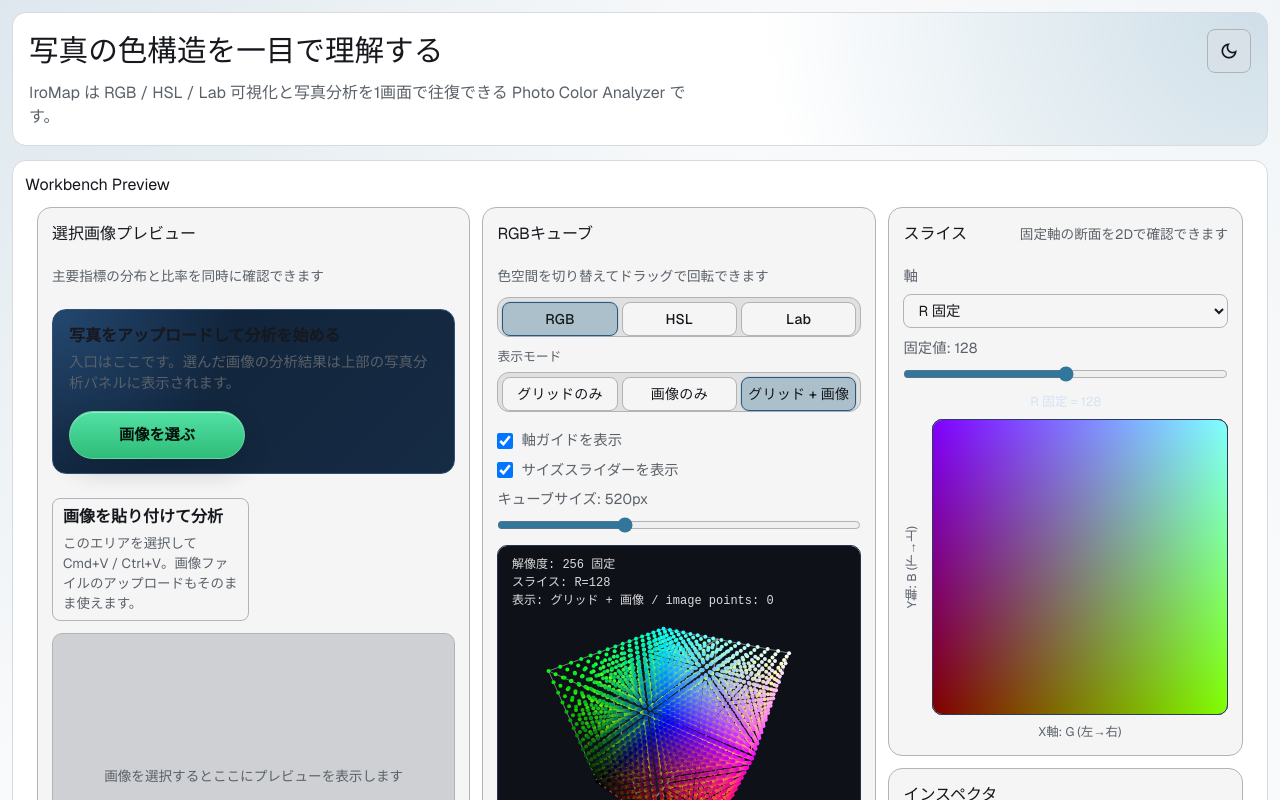
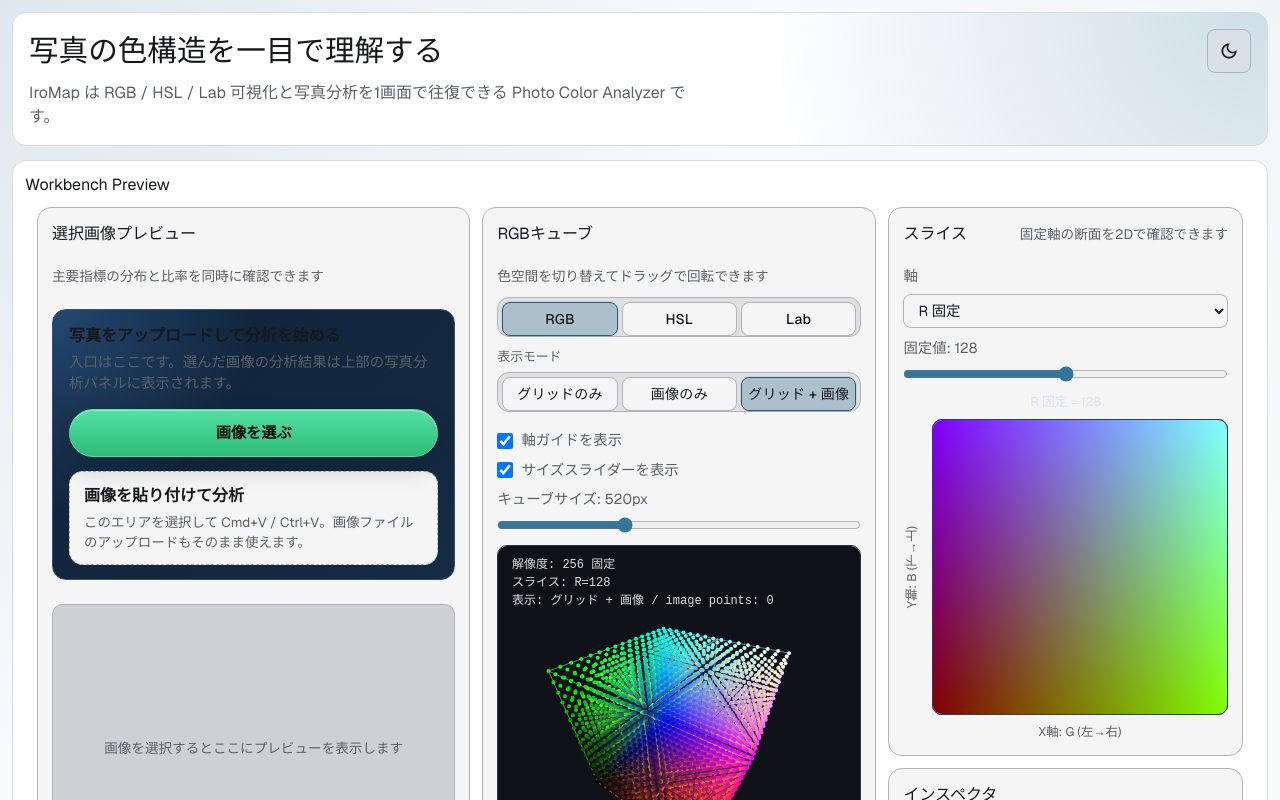
Before and after one commit to Shunkicreate/IroMap, a Next.js app in the folder web/: page / in a window 1280 px wide. Shown: the top 800 px of the page. Built offline with nearby package versions, Linux system fonts and the light colour scheme.

Commit message:
refactor(workbench): merge photo input entry points

```diff
--- a/web/src/app/globals.css
+++ b/web/src/app/globals.css
@@ -526,10 +526,8 @@
 }
 
 .photoUploadCta {
-  display: flex;
-  align-items: center;
-  justify-content: space-between;
-  gap: 1rem;
+  display: grid;
+  gap: 0.875rem;
   margin-bottom: 0.75rem;
   padding: 0.875rem 1rem;
   border: 0.0625rem solid #355078;
@@ -537,7 +535,11 @@
   background:
     radial-gradient(circle at top left, #244870 0%, transparent 42%),
     linear-gradient(135deg, #0f2238, #162b44);
-  flex-wrap: wrap;
+}
+
+.photoUploadCta:focus-within {
+  outline: 0.125rem solid #91f0bf;
+  outline-offset: 0.1875rem;
 }
 
 .photoUploadCtaCopy {
@@ -609,12 +611,6 @@
   display: grid;
   gap: 0.75rem;
   align-content: start;
-}
-
-.previewAuxActions {
-  display: grid;
-  gap: 0.625rem;
-  grid-template-columns: repeat(2, minmax(0, 1fr));
 }
 
 .previewImageStage {
@@ -1354,13 +1350,11 @@
   .visualizationGrid,
   .photoAnalysisTopRow,
   .analysisWorkbenchGrid,
-  .previewAuxActions,
   .previewStatusGrid {
     grid-template-columns: 1fr;
   }
 
   .photoUploadCta {
-    flex-direction: column;
     align-items: stretch;
   }
 
--- a/web/src/features/workbench/color-workbench.tsx
+++ b/web/src/features/workbench/color-workbench.tsx
@@ -307,7 +307,7 @@ type PreviewPanelProps = {
   onSelectionCommit: (bounds: { x: number; y: number; width: number; height: number }) => void;
   onSampleSelect: (sample: PhotoSample) => void;
   onSourceFileSelected: (file: File | null) => void;
-  onPaste: (event: React.ClipboardEvent<HTMLButtonElement>) => void;
+  onPaste: (event: React.ClipboardEvent<HTMLDivElement>) => void;
 };
 
 function PreviewPanel({
@@ -467,7 +467,13 @@ function PreviewPanel({
   return (
     <section className="panel previewWorkbenchPanel">
       <PanelHeader titleKey="photoPreviewTitle" requirementsKey="panelPhotoAnalysisRequirements" />
-      <div className="photoUploadCta">
+      <div
+        className="photoUploadCta"
+        onPaste={onPaste}
+        tabIndex={0}
+        role="button"
+        aria-label={t("photoPasteZoneLabel")}
+      >
         <div className="photoUploadCtaCopy">
           <strong>{t("photoUploadCtaTitle")}</strong>
           <p>{t("photoUploadCtaDescription")}</p>
@@ -487,17 +493,10 @@ function PreviewPanel({
             onChange={(event) => onSourceFileSelected(event.target.files?.[0] ?? null)}
           />
         </label>
-      </div>
-      <div className="previewAuxActions">
-        <button
-          type="button"
-          className="photoPasteZone"
-          onPaste={onPaste}
-          aria-label={t("photoPasteZoneLabel")}
-        >
+        <div className="photoPasteZone">
           <strong>{t("photoPasteZoneTitle")}</strong>
           <p>{t("photoPasteZoneHint")}</p>
-        </button>
+        </div>
       </div>
 
       <div
@@ -875,7 +874,7 @@ export function ColorWorkbench() {
     setHoverState({ targetId: "baseline", sample: null, source: "preview" });
   };
 
-  const handlePhotoPaste = (event: React.ClipboardEvent<HTMLButtonElement>): void => {
+  const handlePhotoPaste = (event: React.ClipboardEvent<HTMLDivElement>): void => {
     const items = Array.from(event.clipboardData?.items ?? []);
     const imageItem = items.find((item) => item.kind === "file" && item.type.startsWith("image/"));
     const file = imageItem?.getAsFile();
```
